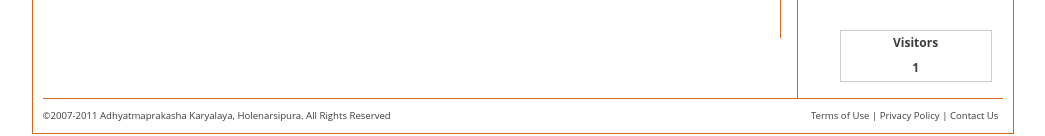
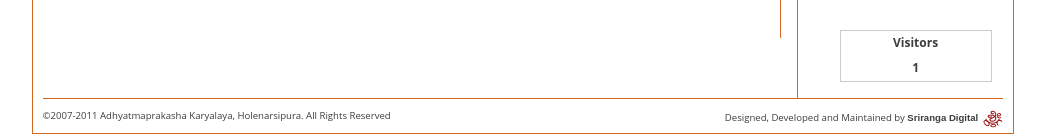
Before and after one commit to SrirangaDigital/Adhyatmaprakasha, a PHP site: page /php/news.php in a window 1280 px wide. Shown: the part 828-964 px from the top of the page, without its empty margins (117-1162 px from the left). Run offline with PHP 8.4, Linux system fonts and the light colour scheme; the visitor is signed in with stand-in values (Sample User, id 1); data comes from the database, SQL or seed files in the repository; data that the repository does not hold is empty; some libraries are stand-ins or nearby versions.

Commit message:
Adding sriranga details in footer is in progress

```diff
--- a/php/circulars/intro.php
+++ b/php/circulars/intro.php
@@ -114,7 +114,7 @@
 		<?php include("include_footer.php");?>
         <div class="clearfix"></div>
 	</div>
-	<?php include("include_footer_out.php");?>
+	<?php include("/php/include_footer_out.php");?>
 </div>
 </body>
 </html>
--- a/php/include_footer_out.php
+++ b/php/include_footer_out.php
@@ -5,12 +5,7 @@
 			</div>
 			<div class="fright">
 				<ul>
-					<li><a href="#">Terms of Use</a></li>
-					<li>|</li>
-					<li><a href="#">Privacy Policy</a></li>
-					<li>|</li>
-					<li><a href="php/contact.php">Contact Us</a></li>
-					<li>&nbsp;</li>
+					<li><a href="http://www.srirangadigital.com/" target="_blank">Designed, Developed and Maintained by <span class="developedby">Sriranga Digital </span> &nbsp;<img class="developedby-logo" src="images/sriranga-logo.png" alt="" /></a></li>
 				</ul>
 			</div>
 		</div>
--- a/php/style/style.css
+++ b/php/style/style.css
@@ -935,3 +935,12 @@ input {
 .downloadpdf a:Hover{
 	text-decoration:underline;
 }
+
+.developedby{
+	font-family: sans-serif;
+	font-weight: bold;
+}
+.developedby-logo{
+	height: 20px;
+	vertical-align: middle;
+}
```
Also changed, not shown: php/circulars/goshti_eng.php (+1 -17 lines), php/images/sriranga-logo.png (added).
